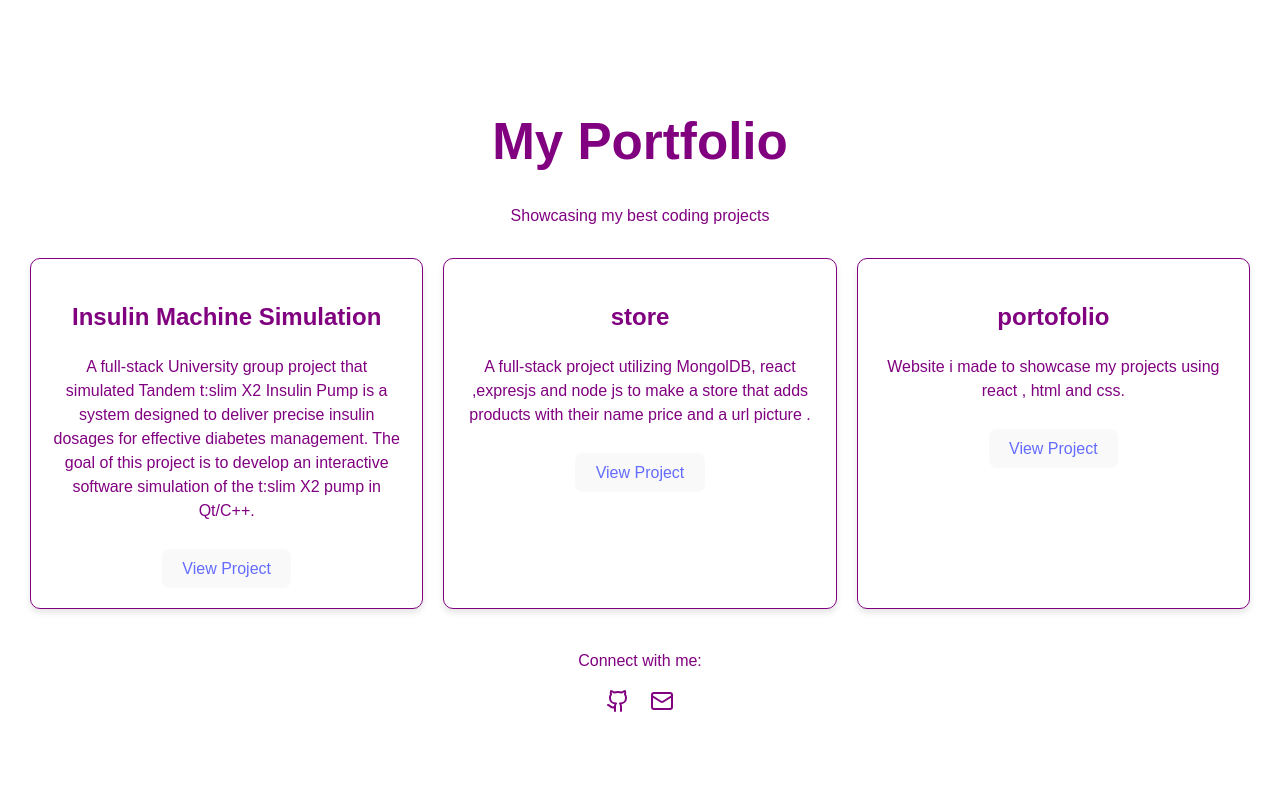
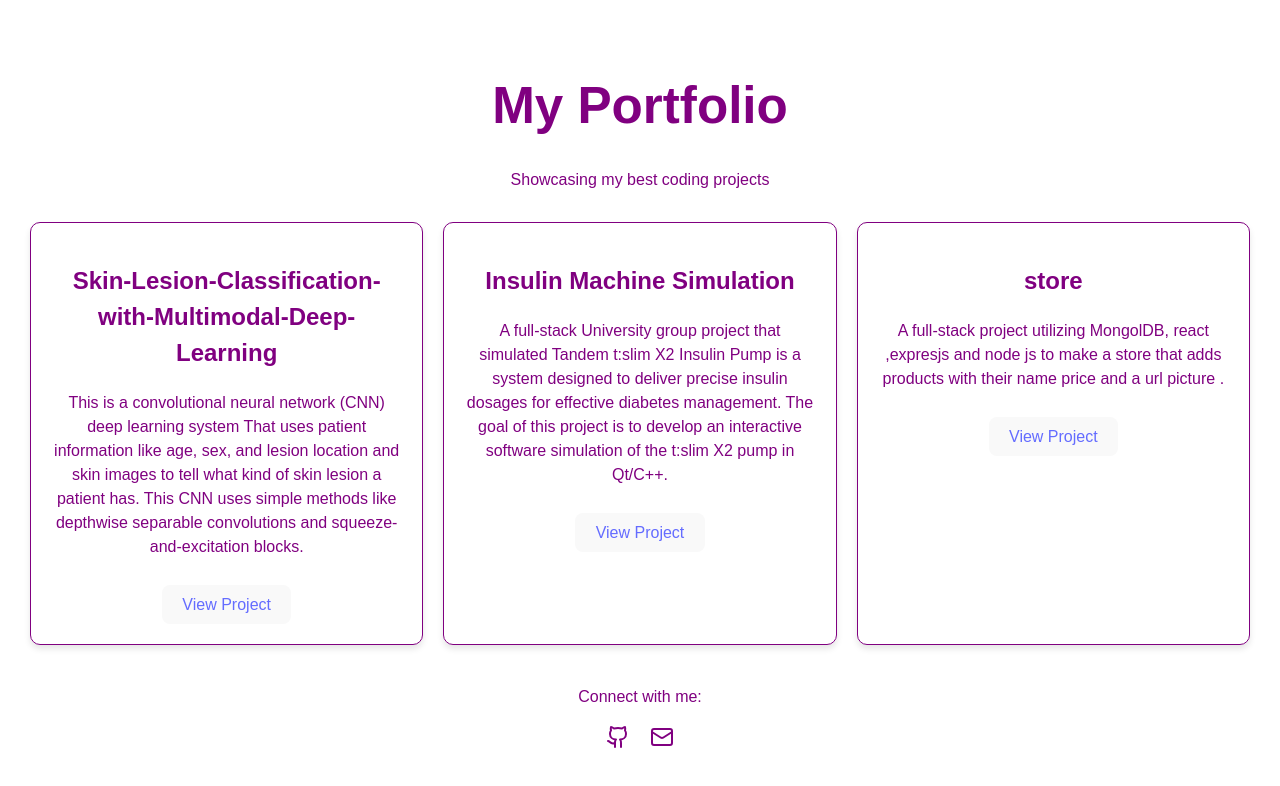
Before and after one commit to fervent-Coder/Personal-website, a React (Vite) app: page / in a window 1280 px wide. Shown: the top 786 px of the page. Built offline with nearby package versions, Linux system fonts and the light colour scheme.

Commit message:
Update App.jsx

```diff
--- a/src/App.jsx
+++ b/src/App.jsx
@@ -4,9 +4,9 @@ import { Github, Mail } from 'lucide-react';
 import './App.css';
 
 const projects = [
+  { title: "Skin-Lesion-Classification-with-Multimodal-Deep-Learning", description: "This is a convolutional neural network (CNN) deep learning system That uses patient information like age, sex, and lesion location and skin images to tell what kind of skin lesion a patient has. This CNN uses simple methods like depthwise separable convolutions and squeeze-and-excitation blocks.", link: "https://github.com/fervent-Coder/Skin-Lesion-Classification-with-Multimodal-Deep-Learning" },
   { title: "Insulin Machine Simulation", description: "A full-stack University group project that simulated Tandem t:slim X2 Insulin Pump is a system designed to deliver precise insulin dosages for effective diabetes management. The goal of this project is to develop an interactive software simulation of the t:slim X2 pump in Qt/C++.", link: "https://github.com/team-62-hq/Insulin-Pump-Simulation" },
-  { title: "store", description: "A full-stack project utilizing MongolDB, react ,expresjs and node js to make a store that adds products with their name price and a url picture .", link: "https://github.com/fervent-Coder/Store" },
-  { title: "portofolio", description: "Website i made to showcase my projects using react , html and css.", link: "https://github.com/fervent-Coder/Personal-website" }
+  { title: "store", description: "A full-stack project utilizing MongolDB, react ,expresjs and node js to make a store that adds products with their name price and a url picture .", link: "https://github.com/fervent-Coder/Store" }
 ];
 
 
```
